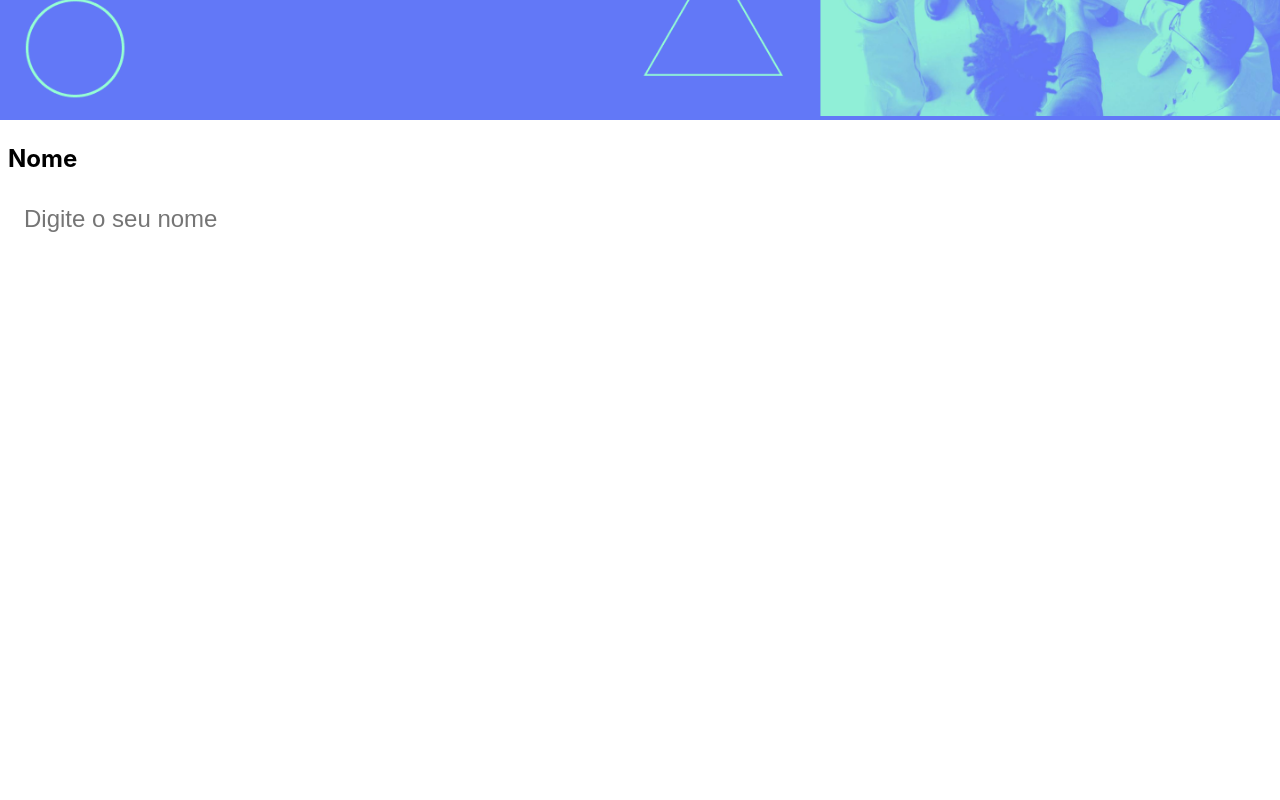
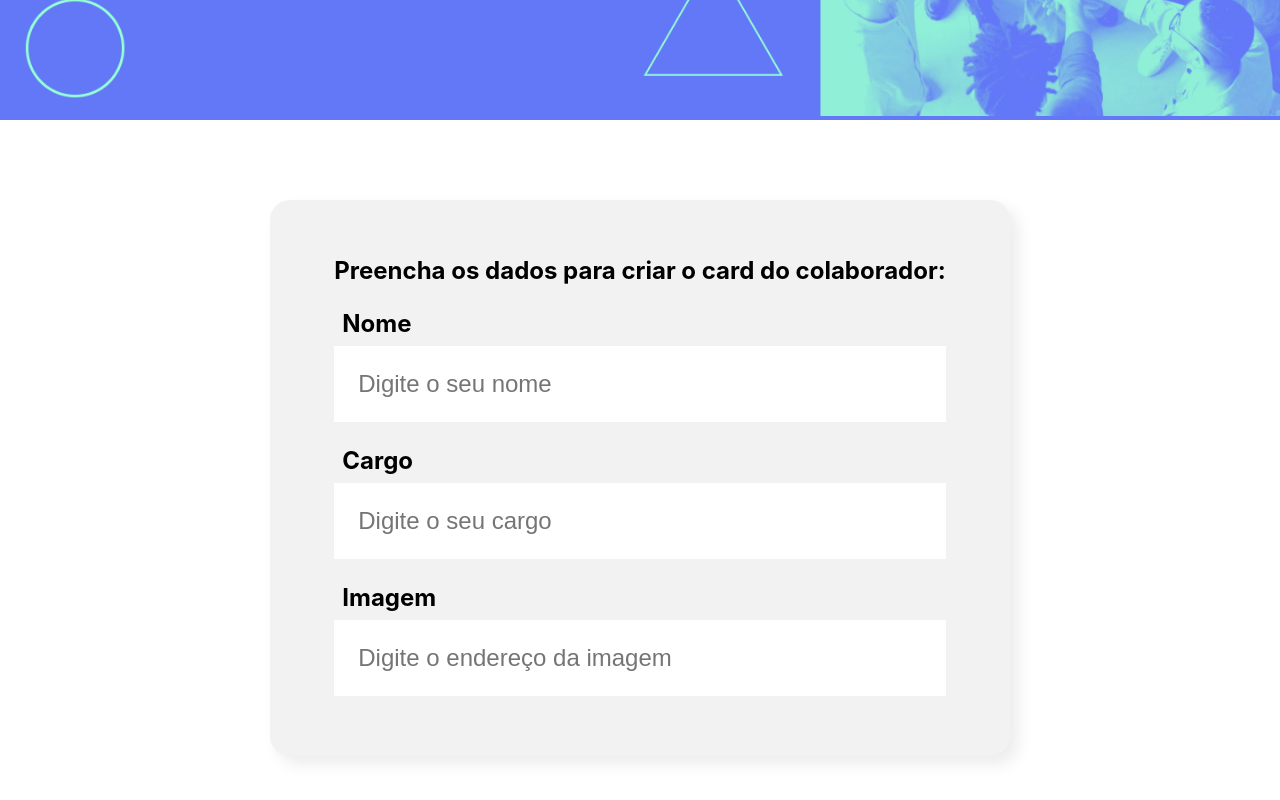
Before and after one commit to devfrontwill/react-organo, a JavaScript app: page / in a window 1280 px wide. Shown: the part 378-1178 px from the top of the page. Before the commit the page ends 800 px from the top, so only its background shows below. Built offline with nearby package versions, Linux system fonts and the light colour scheme; the HTML template or start-up script is replaced by a standard one.

Commit message:
Criado e estilizado parte do componente formulario

```diff
--- a/src/App.js
+++ b/src/App.js
@@ -1,12 +1,11 @@
 import Banner from './componentes/Banner/Banner';
-import CampoTexto from './componentes/CampoTexto';
+import Formulario from './componentes/Formulario';
 
 function App() {
   return (
     <div className="App">
       <Banner />
-      <CampoTexto />
-
+      <Formulario />
     </div>
   );
 }
--- a/src/componentes/CampoTexto/index.js
+++ b/src/componentes/CampoTexto/index.js
@@ -1,11 +1,13 @@
 import './Campotexto.css'
 
-const CampoTexto = () => {
+const CampoTexto = (props) => {
     return (
 
         <div className="campo-texto">
-            <label>Nome</label>
-            <input placeholder='Digite o seu nome' />
+            <label>
+                {props.label}
+            </label>
+            <input placeholder= {props.placeholder} />
         </div>
     )
 }
--- /dev/null
+++ b/src/componentes/Formulario/Formulario.css
@@ -0,0 +1,13 @@
+.formulario {
+    display: flex;
+    justify-content: center;
+    margin: 80px 0;
+}
+
+.formulario form {
+    max-width: 80%;
+    background-color: #f2f2f2;
+    border-radius: 20px;
+    padding: 36px 64px;
+    box-shadow: 8px 8px 16px rgba(0,0,0, 0.08);
+}
--- /dev/null
+++ b/src/componentes/Formulario/index.js
@@ -0,0 +1,17 @@
+import CampoTexto from '../CampoTexto'
+import './Formulario.css'
+
+const Formulario = () => {
+    return (
+        <section className='formulario'>
+            <form>
+                <h2>Preencha os dados para criar o card do colaborador:</h2>
+                <CampoTexto label="Nome" placeholder="Digite o seu nome" />
+                <CampoTexto label="Cargo" placeholder="Digite o seu cargo" />
+                <CampoTexto label="Imagem" placeholder="Digite o endereço da imagem" />
+            </form>
+        </section>
+    )
+}
+
+export default Formulario
```
